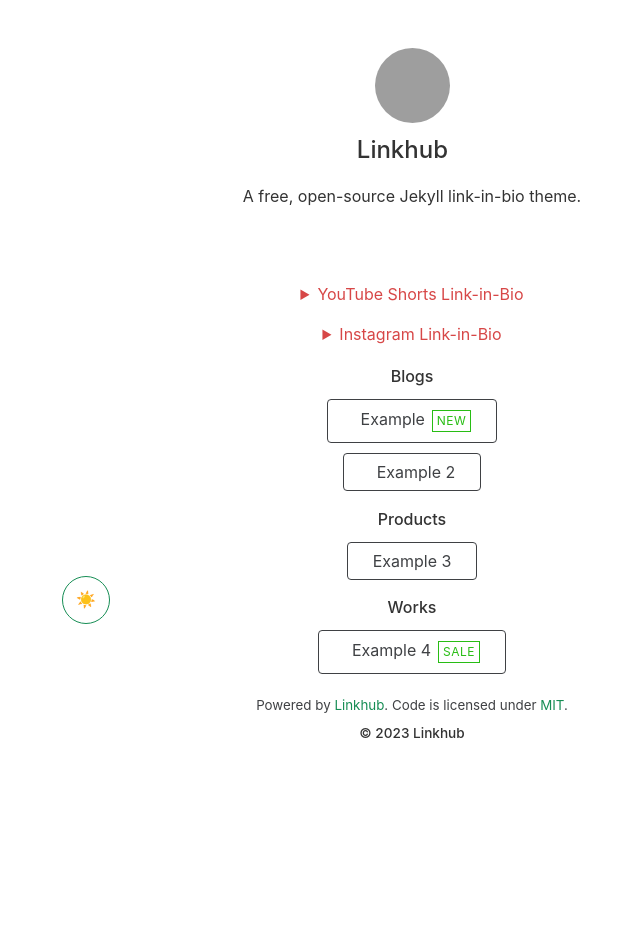
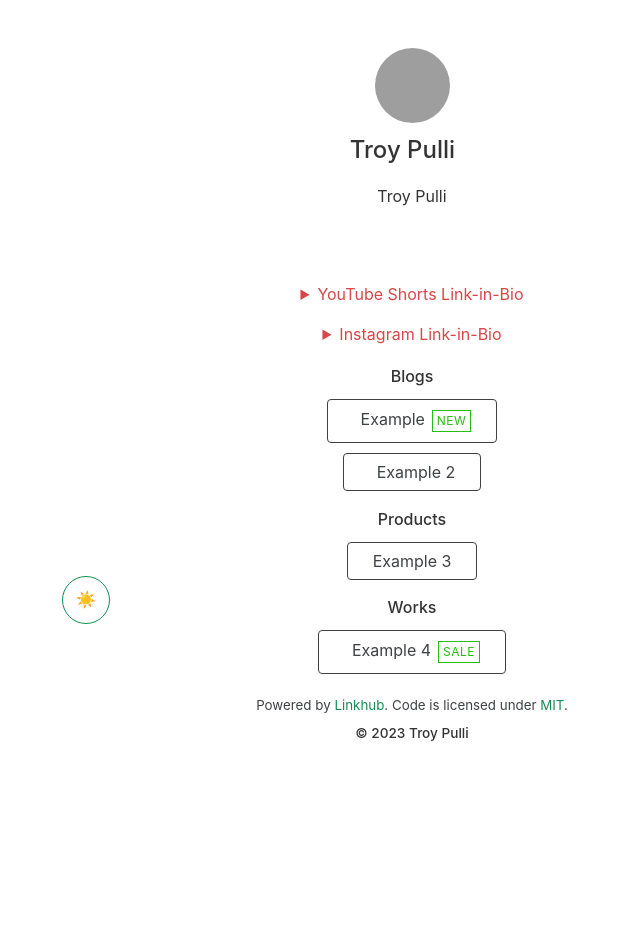
Before and after one commit to TroyPulli/TroyPulli.github.io, a Jekyll site: the page built from index.html, in a window 1280 px wide. Shown: the whole page, without its empty margins (228-868 px from the left). Built offline with Jekyll 4.4.1, drawn with Linux system fonts in a browser that asks for light colours; nearby versions of some CDN libraries; grey boxes are pictures that could not be loaded.

Commit message:
Update _config.yml

```diff
--- a/_config.yml
+++ b/_config.yml
@@ -2,12 +2,12 @@
 theme: linkhub-jekyll-theme
 
 # Site Configuration
-name: Linkhub  # Name of your website
+name: Troy Pulli  # Name of your website
 tagline: Links  # Set your preferred page title
-description: A free, open-source Jekyll link-in-bio theme.  # Also used as a meta description
+description: Troy Pulli  # Also used as a meta description
 favicon: https://picsum.photos/32/32 # Path / URL to the favicon of your website (e.g., 'assets/images/favicon.png')
 logo: https://picsum.photos/200 # Path / URL to the logo (e.g., 'assets/images/logo.png')
-url: https://link.example.com # URL of your website
+url: https://troypulli.github.io # URL of your website
 locale: en_GB # The value specifies the locale in which these tags are marked up. It follows the format `language_TERRITORY`.
 ga4: G-XXXXXXX # Google Analytics 4 measurement ID (optional). Remove it if not needed.
 twitter:
```
